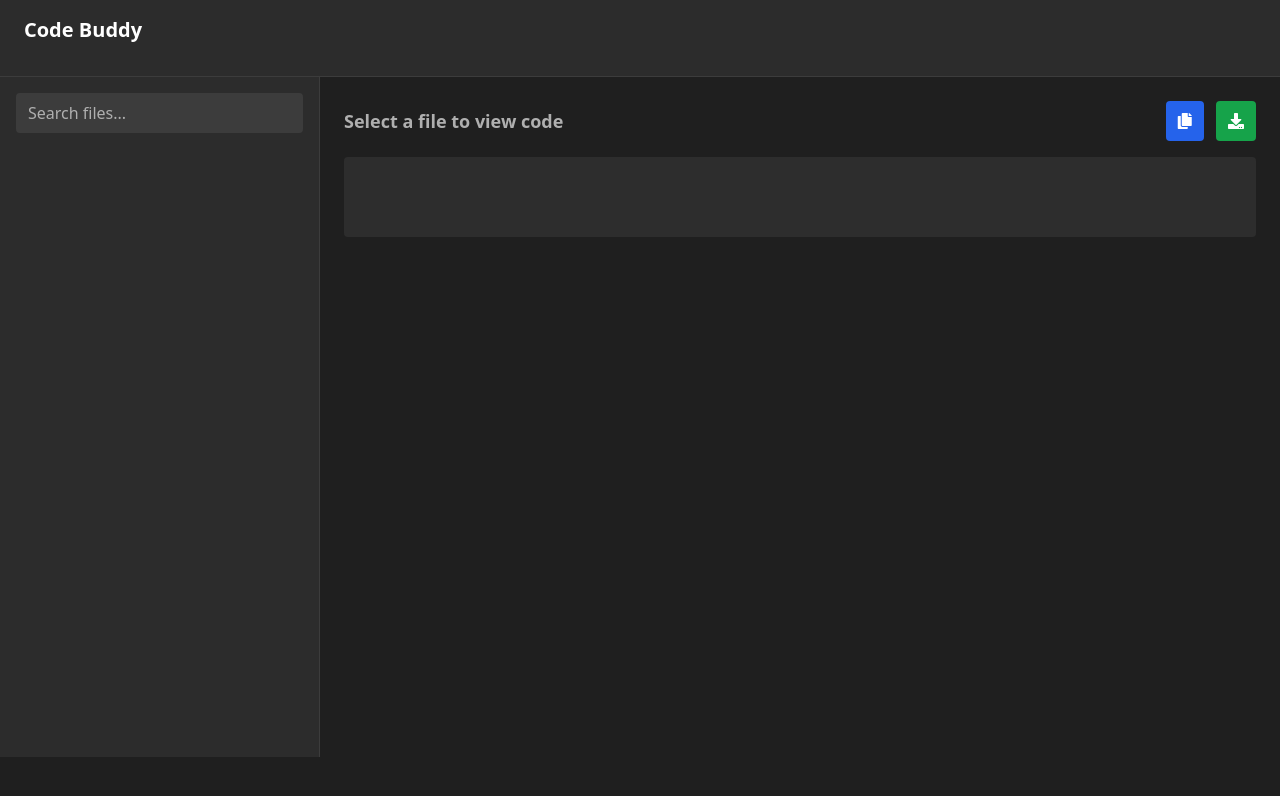
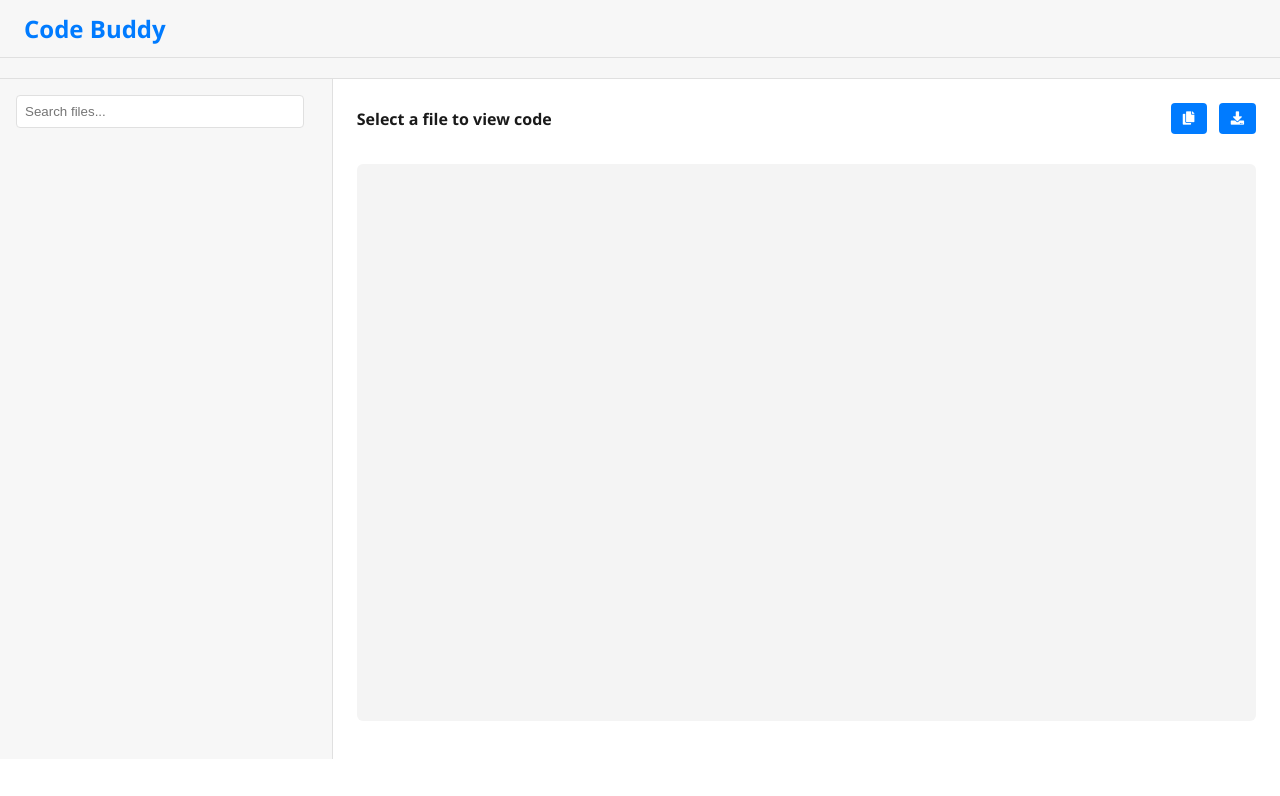
Before and after one commit to EduTest24/Buddy25, a plain HTML site: page index.html in a window 1280 px wide. Drawn offline with nearby package versions, Linux system fonts and the light colour scheme; no server answers.

Commit message:
Update index.html

```diff
--- a/index.html
+++ b/index.html
@@ -2,82 +2,64 @@
 <html lang="en">
   <head>
     <meta charset="UTF-8" />
-    <title>Code Buddy</title>
-    <script src="https://cdn.tailwindcss.com"></script>
+    <title>Buddy25</title>
+    <link rel="stylesheet" href="style.css" />
+
+    <!-- Required Libraries -->
     <link
       href="https://cdn.jsdelivr.net/npm/prismjs/themes/prism-tomorrow.min.css"
       rel="stylesheet"
     />
+
     <link
       rel="stylesheet"
       href="https://cdnjs.cloudflare.com/ajax/libs/font-awesome/5.15.4/css/all.min.css"
     />
   </head>
 
-  <body class="bg-[#1F1F1F] text-white font-sans">
-    <!-- Header -->
-    <header
-      class="bg-[#2C2C2C] px-6 py-4 flex items-center justify-between shadow-md"
-    >
-      <div class="text-xl font-bold text-white">
+  <body>
+    <header>
+      <div class="logo">
         <a href="#">Code Buddy</a>
       </div>
     </header>
 
-    <!-- Tabs -->
-    <div
-      id="tabs"
-      class="flex flex-wrap gap-2 px-6 py-2 bg-[#2C2C2C] border-b border-[#3C3C3C] text-sm font-medium"
-    ></div>
+    <div id="tabs" class="tabs"></div>
 
-    <!-- Main Content -->
-    <div class="main-content flex h-[calc(100vh-120px)]">
-      <!-- File List -->
-      <aside
-        class="w-1/4 bg-[#2C2C2C] p-4 overflow-y-auto border-r border-[#3C3C3C]"
-      >
+    <div class="main-content">
+      <div class="file-list">
         <input
           type="text"
           id="fileSearch"
           placeholder="Search files..."
           oninput="filterFiles()"
-          class="w-full px-3 py-2 mb-4 rounded bg-[#3C3C3C] text-white placeholder-[#AFAFAF] focus:outline-none focus:ring-2 focus:ring-blue-500"
         />
-        <ul id="files" class="space-y-2 text-sm text-white"></ul>
-      </aside>
+        <ul id="files"></ul>
+      </div>
 
-      <!-- Code Viewer -->
-      <div class="code-viewer w-3/4 p-6 bg-[#1F1F1F] overflow-y-auto">
-        <div class="flex justify-between items-center mb-4">
-          <span id="fileNameTitle" class="text-lg font-semibold text-[#AFAFAF]">
-            Select a file to view code
-          </span>
-          <div class="space-x-2">
-            <button
-              onclick="copyCode()"
-              title="Copy Code"
-              class="px-3 py-2 bg-blue-600 text-white rounded hover:bg-blue-700 transition"
-            >
+      <div class="code-viewer">
+        <div class="code-header">
+          <span id="fileNameTitle">Select a file to view code</span>
+          <div class="code-buttons">
+            <button onclick="copyCode()" title="Copy Code">
               <i class="fas fa-copy"></i>
             </button>
-            <button
-              onclick="downloadCode()"
-              title="Download Code"
-              class="px-3 py-2 bg-green-600 text-white rounded hover:bg-green-700 transition"
-            >
+            <button onclick="downloadCode()" title="Download Code">
               <i class="fas fa-download"></i>
             </button>
           </div>
         </div>
-
-        <pre class="bg-[#2C2C2C] text-white p-4 rounded overflow-x-auto">
-<code id="codeContent" class="language-js"></code>
-        </pre>
+        <!-- Do not set the language class here, it will be dynamically added in JS -->
+        <pre><code id="codeContent"></code></pre>
       </div>
     </div>
 
-    <!-- Scripts -->
     <script src="https://cdn.jsdelivr.net/npm/prismjs/prism.min.js"></script>
+    <script src="https://cdn.jsdelivr.net/npm/prismjs/components/prism-python.min.js"></script>
+    <script src="https://cdn.jsdelivr.net/npm/prismjs/components/prism-java.min.js"></script>
+    <script src="https://cdn.jsdelivr.net/npm/prismjs/components/prism-c.min.js"></script>
+    <script src="https://cdn.jsdelivr.net/npm/prismjs/components/prism-cpp.min.js"></script>
+
     <script src="script.js"></script>
   </body>
 </html>
```
